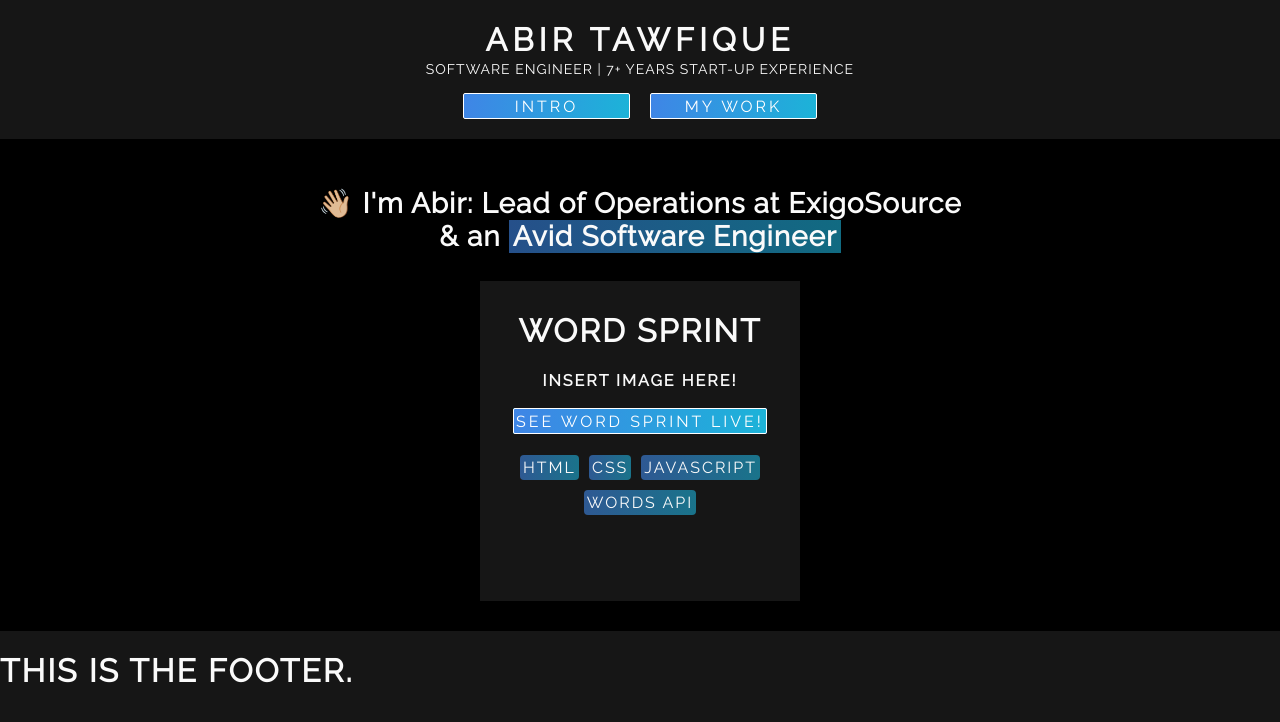
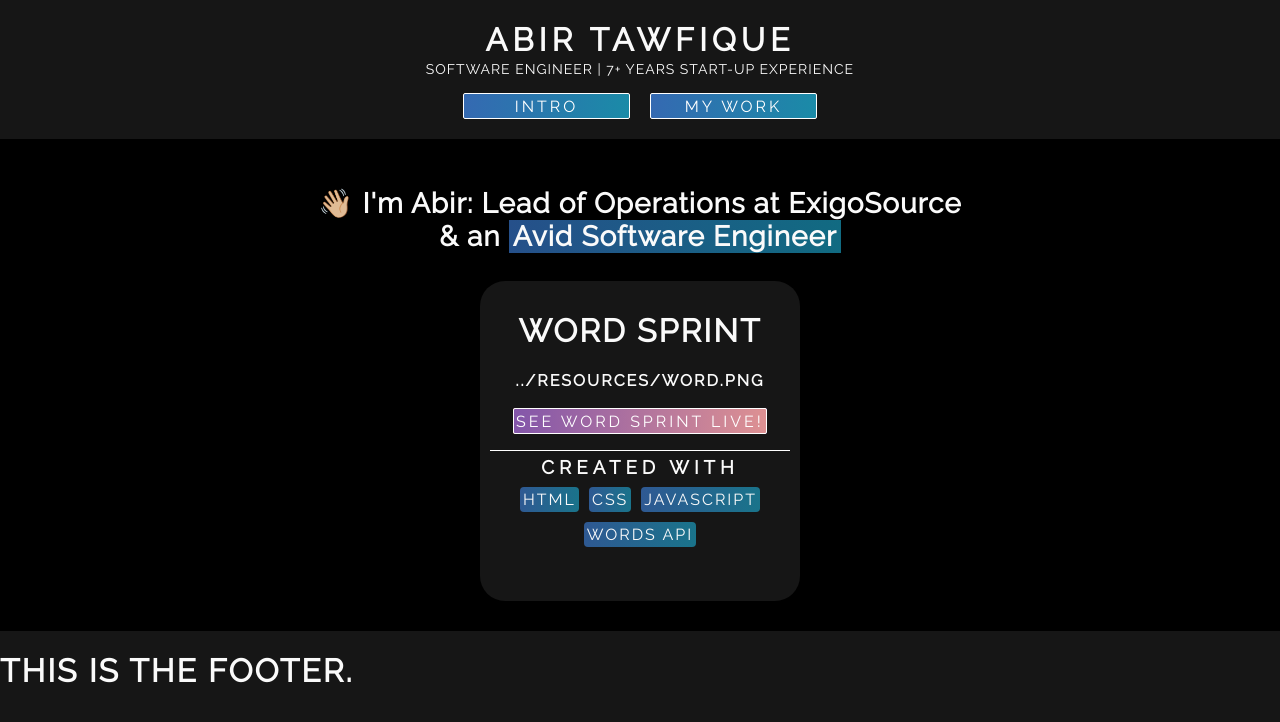
Before and after one commit to atawfique21/portfolio, a React (Create React App) app in the folder portfolio/: page / in a window 1280 px wide. Shown: the top 722 px of the page. Built offline with nearby package versions, Linux system fonts and the light colour scheme.

Commit message:
Made changes to body component and CSS. Also added resources folder for pictures.

```diff
--- a/portfolio/src/App.css
+++ b/portfolio/src/App.css
@@ -48,7 +48,7 @@ html, body {
   text-align: center;
   padding: 2.5px;
   background: rgb(63,133,230);
-  background: linear-gradient(94deg, rgba(63,133,230,1) 0%, rgba(28,179,216,1) 100%);
+  background: linear-gradient(94deg, rgba(63, 133, 230, 0.75) 0%, rgba(28, 178, 216, 0.75) 100%);
   border-radius: 2px;
 }
 
@@ -92,6 +92,7 @@ html, body {
   min-width: 300px;
   min-height: 300px;
   padding: 10px;
+  border-radius: 25px;
 }
 
 .project > a {
@@ -103,19 +104,31 @@ html, body {
   font-weight: 400;
   text-align: center;
   padding: 2.5px;
-  background: rgb(63,133,230);
-  background: linear-gradient(94deg, rgba(63,133,230,1) 0%, rgba(28,179,216,1) 100%);
+  background: rgb(131,86,170);
+  background: linear-gradient(94deg, rgba(131,86,170,1) 0%, rgba(222,145,146,1) 100%);
   border-radius: 2px;
 }
 
 .language-wrapper {
   display: flex;
+  flex-direction: column;
+  max-width: 300px;
+  border-top: 1px solid white;
+  margin-top: 20px;
+}
+
+.language-wrapper > h3 {
+  letter-spacing: 5px;
+  margin-top: 5px;
+}
+
+.languages {
+  display: flex;
   flex-direction: row;
   justify-content: space-between;
   flex-wrap: wrap;
-  max-width: 300px;
   justify-content: center;
-  margin-top: 25px;
+  margin-top: -10px;
 }
 
 .language {
--- a/portfolio/src/Components/Body.js
+++ b/portfolio/src/Components/Body.js
@@ -1,5 +1,6 @@
 import React, { Component } from 'react'
 import Project from './Project'
+
 
 class Body extends Component {
 
@@ -10,8 +11,8 @@ class Body extends Component {
       projects: [
         {
           name: "Word Sprint",
-          img: "Insert Image Here!",
-          url: "http://wordsprint.surge.sh/",
+          img: "../Resources/word.png",
+          url: "./",
           languages: ["HTML", "CSS", "JavaScript", "Words API"]
         }
       ]
--- a/portfolio/src/Components/Project.js
+++ b/portfolio/src/Components/Project.js
@@ -7,9 +7,12 @@ const Project = (props) => {
       <h4>{props.img}</h4>
       <a href={props.url}>See {props.name} Live!</a>
       <div className="language-wrapper">
-        {props.languages.map(lang =>
-          <p className="language">{lang}</p>
-        )}
+        <h3>CREATED WITH</h3>
+        <div className="languages">
+          {props.languages.map(lang =>
+            <p className="language">{lang}</p>
+          )}
+        </div>
       </div>
     </div>
   )
```
Also changed, not shown: portfolio/src/Resources/word.png (added).
